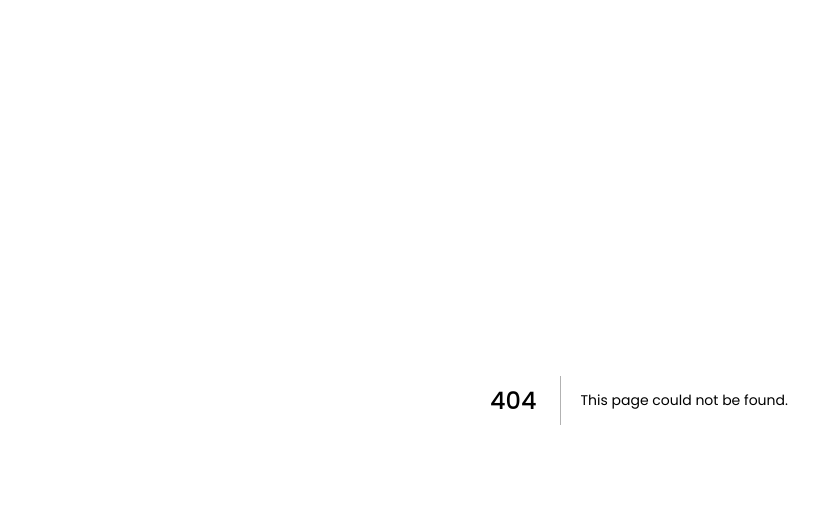
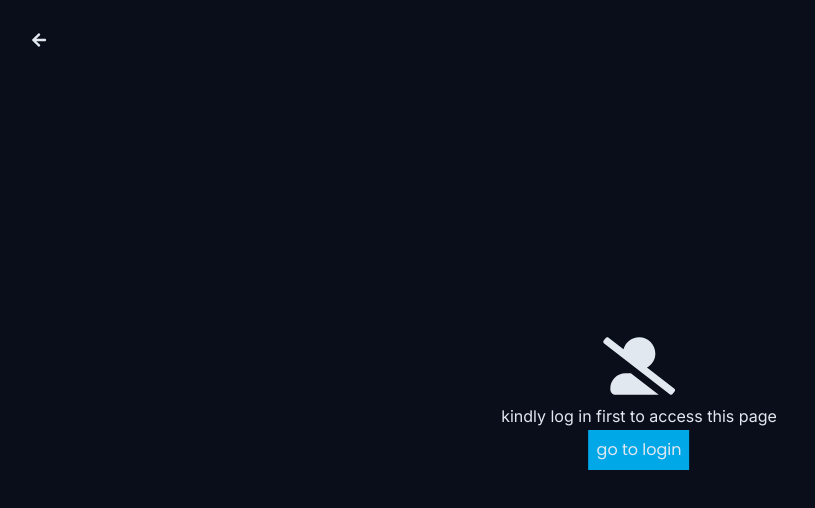
Before and after one commit to wakamonoo/kasurog, a Next.js app: page /profile in a window 1280 px wide. Before the commit this address had no page. Shown: the top 508 px of the page, without its empty margins (1-816 px from the left). Built offline with nearby package versions, Linux system fonts and the light colour scheme; no server answers.

Commit message:
user profile

```diff
--- /dev/null
+++ b/src/app/profile/page.jsx
@@ -0,0 +1,42 @@
+"use client";
+import { useState, useEffect } from "react";
+import { auth } from "@/firebase/firebaseConfig";
+import { FaArrowLeft, FaUserAltSlash } from "react-icons/fa";
+
+export default function Profile() {
+  const [user, setUser] = useState(null);
+
+  useEffect(() => {
+    const unsubscribe = auth.onAuthStateChanged((u) => {
+      setUser(u);
+    });
+    return () => {
+      unsubscribe();
+    };
+  }, []);
+
+  return (
+    <div className="p-8">
+      <a href="/">
+        <FaArrowLeft />
+      </a>
+
+      <div className="p-4">
+        {user ? (
+          <div className="flex flex-col gap-2 justify-center items-center mt-4">
+            <img src={user.photoURL} className="w-24 h-auto rounded-full" />
+            <p className="text-header font-normal">{user.displayName}</p>
+          </div>
+        ) : (
+          <div className="flex flex-col gap-2 justify-center items-center absolute left-1/2 top-1/2 -translate-x-1/2 -translate-y-1/2">
+            <FaUserAltSlash className="text-7xl" />
+            <p className="text-normal font-normal text-center leading-3">kindly log in first to access this page</p>
+            <button className="bg-highlight p-2">
+              go to login
+            </button>
+          </div>
+        )}
+      </div>
+    </div>
+  );
+}
--- a/src/components/signup.jsx
+++ b/src/components/signup.jsx
@@ -3,13 +3,41 @@ import { googleSignUp } from "@/firebase/firebaseConfig";
 import { FaTimes } from "react-icons/fa";
 import { MdDriveEta } from "react-icons/md";
 import { FcGoogle } from "react-icons/fc";
+import { FaSignOutAlt } from "react-icons/fa";
 import Swal from "sweetalert2";
 import { auth } from "@/firebase/firebaseConfig";
+import { useEffect, useState } from "react";
 
 export default function SignUp({ onClose }) {
+  const [user, setUser] = useState(null);
+
+  useEffect(() => {
+    const unsubscribe = auth.onAuthStateChanged((u) => {
+      setUser(u);
+    });
+
+    return () => {
+      unsubscribe();
+    };
+  }, []);
+
   const handleSignIn = async () => {
-    const { user, token, error } = await googleSignUp();
     if (user) {
+      await auth.signOut();
+      setUser(null);
+      onClose();
+      Swal.fire({
+        title: "Logged out",
+        text: "You have successfully logged out",
+        icon: "success",
+        timer: 2000,
+        showConfirmButton: false,
+      });
+    } else {
+      const { user: loggedUser, token, error } = await googleSignUp();
+      setUser(loggedUser);
+      if (loggedUser) {
+        setUser(loggedUser);
         try {
           await fetch("http://localhost:4000/api/users/signup", {
             method: "POST",
@@ -20,9 +48,10 @@ export default function SignUp({ onClose }) {
           Swal.fire({
             title: "Success!",
             html: `
-            <div style="display:flex;align-items:center;gap:8px;">
-              <img src="${user.photoURL}" style="width:40px;height:40px;border-radius:50%;"/>
-              <p>${user.displayName}</p>
+            <div style="display:flex;align-items:center;gap:8px;justify-content: center;">
+              <p>logged in as</p>
+              <img src="${loggedUser.photoURL}" style="width:40px;height:40px;border-radius:50%;"/>
+              <p>${loggedUser.displayName}</p>
             </div>`,
             icon: "success",
             timer: 2000,
@@ -42,6 +71,7 @@ export default function SignUp({ onClose }) {
           text: "Something went wrong",
           icon: "warning",
         });
+      }
     }
   };
 
@@ -79,8 +109,8 @@ export default function SignUp({ onClose }) {
           onClick={handleSignIn}
           className="flex items-center gap-2 bg-highlight p-2 px-4 rounded-full text-base font-normal text-normal py-2 bg-highlight mt-2 duration-150 hover:scale-105 hover:bg-highlight-hover active:scale-105 active:bg-highlight-hover cursor-pointer w-full justify-center"
         >
-          continue with google
-          <FcGoogle />
+          {user ? "logout" : "continue with google"}
+          {user ? <FaSignOutAlt /> : <FcGoogle />}
         </button>
         <p className="text-normal text-sm font-normal">then:</p>
         <button
--- a/src/sections/hero.jsx
+++ b/src/sections/hero.jsx
@@ -92,6 +92,9 @@ export default function Hero() {
               >
                 <p>auth</p>
               </a>
+              <a href="/profile">
+                <p>profile</p>
+              </a>
             </div>
           </div>
         </div>
```
Lines whose indentation alone changed are shown as unchanged.
